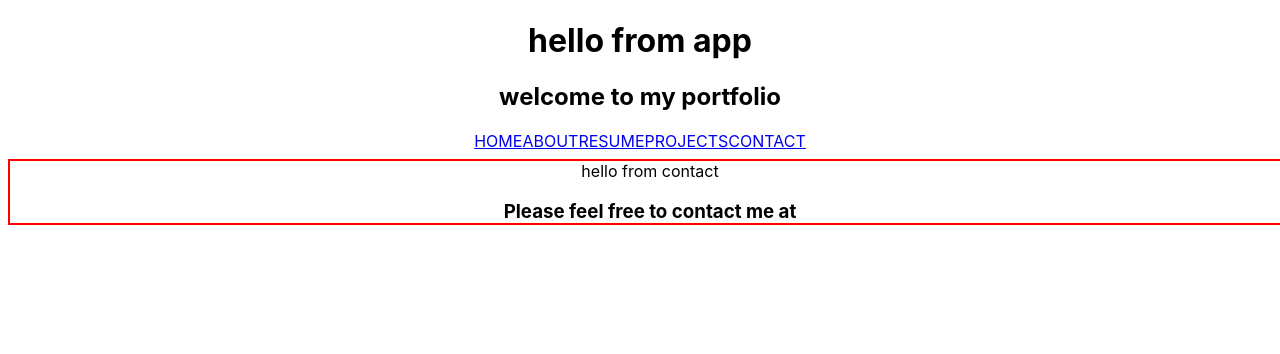
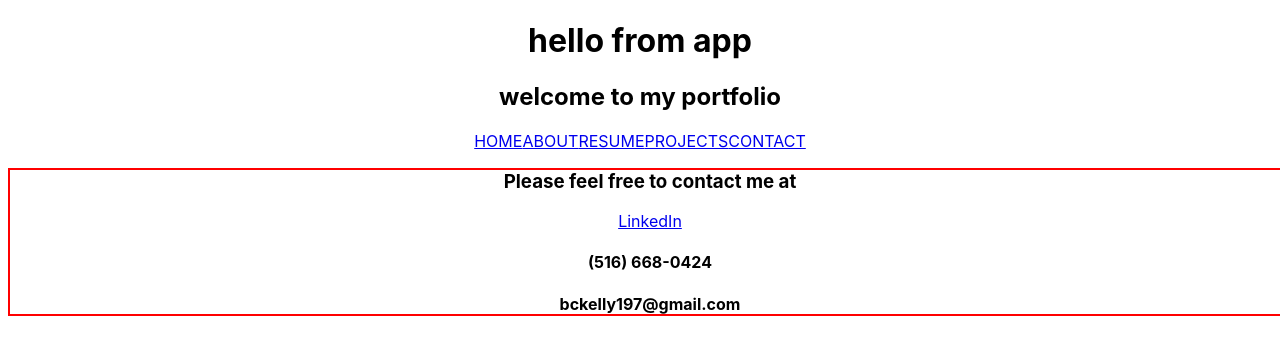
Before and after one commit to bc-kelly/portfolio, a React (Create React App) app: page /contact in a window 1280 px wide. Shown: the top 354 px of the page. Built offline with nearby package versions, Linux system fonts and the light colour scheme.

Commit message:
contact info added

```diff
--- a/src/Contact.js
+++ b/src/Contact.js
@@ -4,8 +4,11 @@ import './Contact.css'
 function Contact() {
   return (
     <div className="contact-div">
-      hello from contact
+
       <h3>Please feel free to contact me at </h3>
+      <a href="https://www.linkedin.com/in/bridget-kelly-594009127/" > LinkedIn </a>
+      <h4> (516) 668-0424 </h4>
+      <h4> bckelly197@gmail.com </h4>
 
     </div>
   );
```
